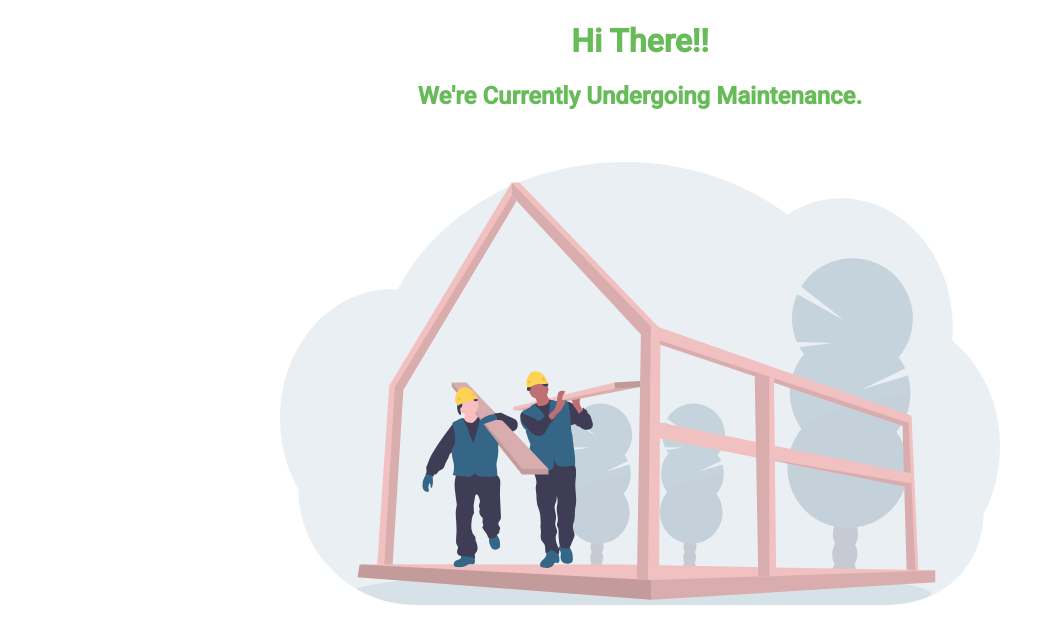
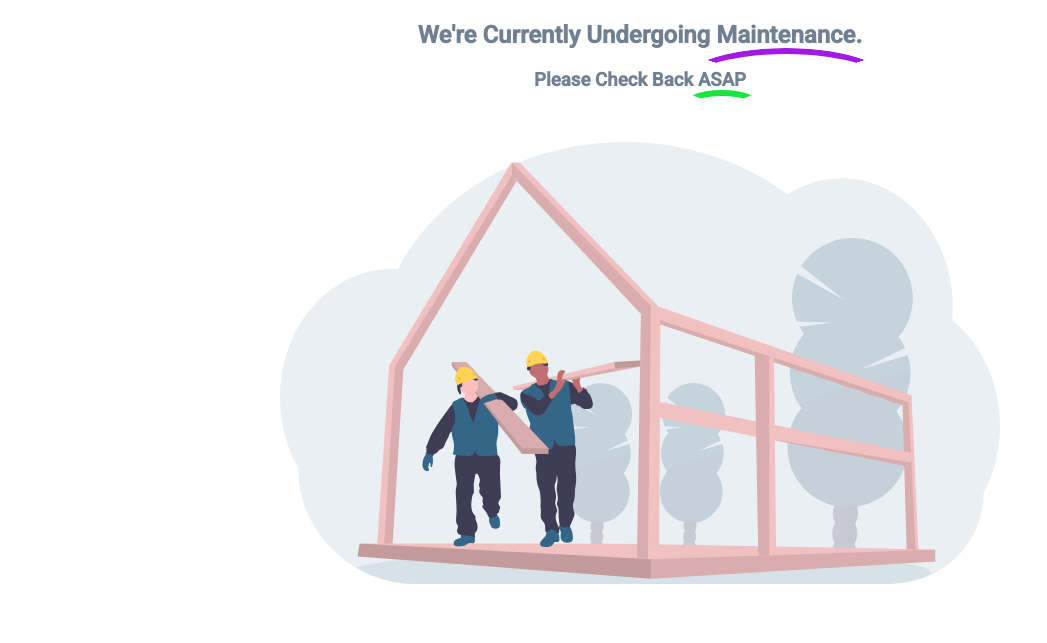
Before and after one commit to Obelem/upperoom_under_construction, a plain HTML site: page index.html in a window 1280 px wide. Shown: the part 75-718 px from the top of the page, without its empty margins (0-1047 px from the left). Drawn offline with Linux system fonts and the light colour scheme.

Commit message:
added text decoration

```diff
--- a/index.html
+++ b/index.html
@@ -27,8 +27,11 @@
 
     <main class="main">
         <div class="headings-container">
-            <h1>Hi There!!</h1>
-            <h2>We're Currently Undergoing Maintenance.</h2>
+            <!-- <h1 style="color: #68bb59;">Hi There!!</h1> -->
+            <h2>We're Currently Undergoing <span class="underlined underline-mask">Maintenance</span>.</h2>
+            <h3>Please Check Back <span class="underlined underline-clip">ASAP</span></h3>
+
+            <!-- <h1>Discover, <span class="underlined underline-clip">Sell</span><br>& Collect <span class="underlined underline-mask">Rare</span><br><span class="underlined underline-overflow">NFTs</span></h1> -->
         </div>
 
         <img class="banner-img" src="assets/banner_under_construction.svg" alt="banner-under-construction">
--- a/style.css
+++ b/style.css
@@ -5,6 +5,7 @@ body {
     font-family: 'Roboto', sans-serif;
 
     height: 100vh;
+    color: slategrey;
 }
 
 .nav {
@@ -30,15 +31,65 @@ body {
     text-align: center;
 }
 
-h1 {
-    color: #68bb59;
-}
-
-h2 {
-    color: #68bb59;
-}
-
 .banner-img {
     width: 45rem;
     width: min(45rem, 80vw);
 }
+
+
+
+.underlined {
+    /*   background: red; */
+      position: relative;
+    }
+
+    .underline-mask:after {
+      content: '';
+      position: absolute;
+      top: 95%;
+      width: 150%;
+      aspect-ratio: 3 / 1;
+      left: 50%;
+      transform: translate(-50%, 0);
+      border-radius: 50%;
+      border: 6px solid hsl(280 80% 50%);
+      /* border: 6px solid #356687; */
+      /* Use a conic gradient mask to hide and show the bits you want */
+      --spread: 140deg;
+      --start: 290deg;
+      mask: conic-gradient(from var(--start), white 0 var(--spread), transparent var(--spread));
+    }
+
+
+    .underline-overflow {
+      display: inline-block;
+      /* A little extra padding and overflow hidden   */
+      overflow: hidden;
+      padding-bottom: clamp(1rem, 2vmin, 2rem);
+    }
+    .underline-overflow:after {
+      content: '';
+      position: absolute;
+      top: 100%;
+      height: 150%;
+      aspect-ratio: 2.5 / 1;
+      left: 50%;
+      transform: translate(-50%, -10%);
+      border-radius: 50%;
+      border: 6px solid hsl(10 80% 50%);
+    }
+
+    .underline-clip:after {
+      content: '';
+      position: absolute;
+      top: 95%;
+      width: 150%;
+      aspect-ratio: 3 / 1;
+      left: 50%;
+      transform: translate(-50%, 0);
+      border-radius: 50%;
+      border: 6px solid hsl(130 80% 50%);
+      /* border: 6px solid #68bb59; */
+      /* Use a clip-path to hide and show the bits you want */
+      clip-path: polygon(0 0, 50% 50%, 100% 0);
+    }
```
